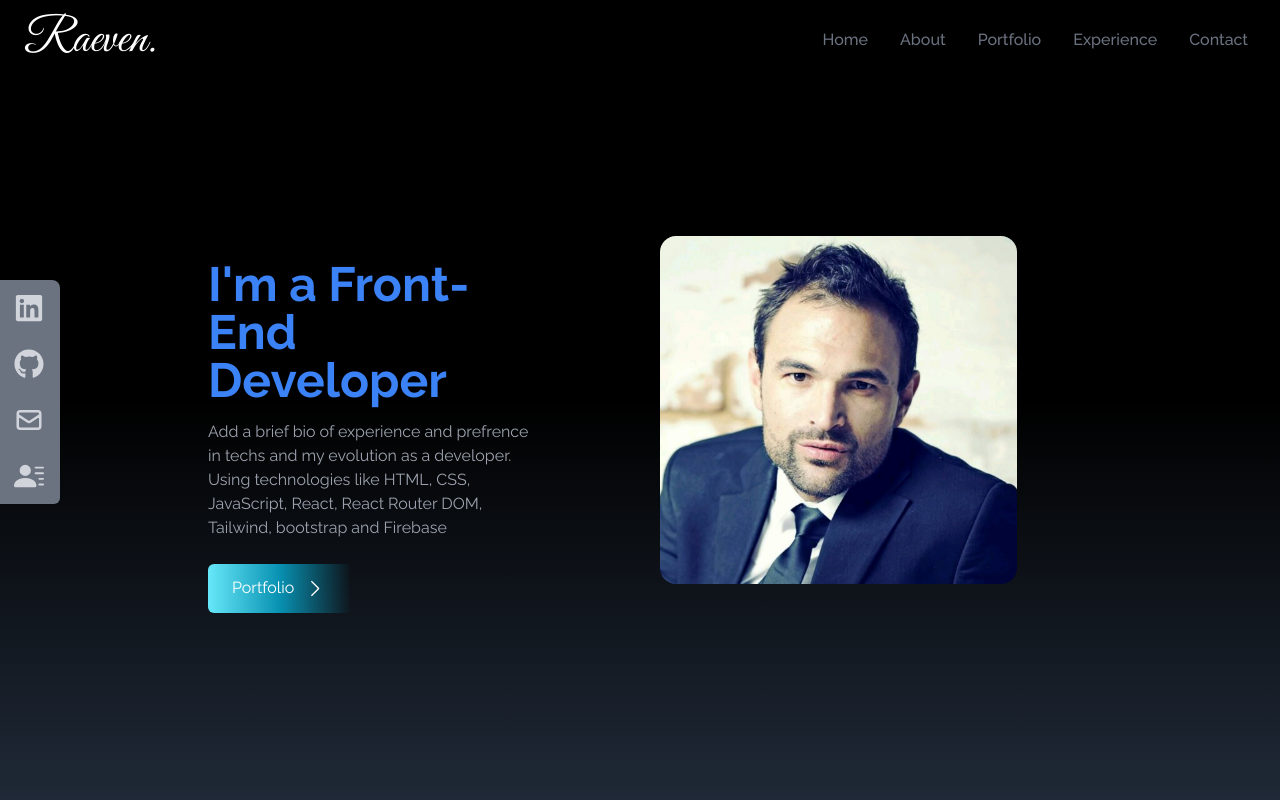
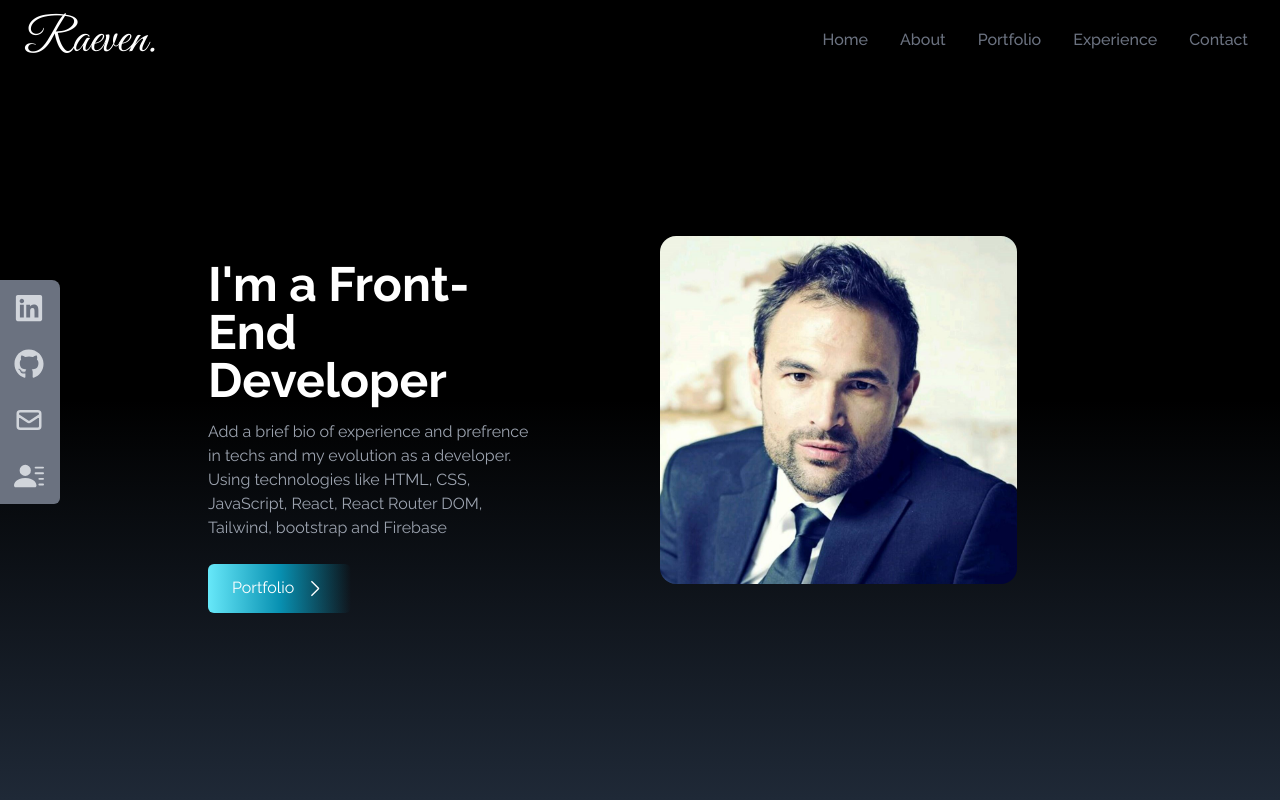
Before and after one commit to RaevenTech/personal-profile-page, a React (Create React App) app in the folder per-port/: page / in a window 1280 px wide. Shown: the top 800 px of the page. Built offline with nearby package versions, Linux system fonts and the light colour scheme.

Commit message:
redeplyed

```diff
--- a/per-port/src/components/Home.js
+++ b/per-port/src/components/Home.js
@@ -15,7 +15,7 @@ const Home = () => {
                               items-center justify-center h-full px-4 md:flex-row "
             >
                 <div className="flex flex-col justify-center h-content md:ml-16 ">
-                    <h2 className="text-4xl sm:text-5xl font-bold  text-blue-500 mt-20">
+                    <h2 className="text-4xl sm:text-5xl font-bold  text-white mt-20">
                         I'm a Front-End Developer
                     </h2>
                     <p id="bio" className="text-gray-400 py-4 max-w-md">
--- a/per-port/src/components/Socials.js
+++ b/per-port/src/components/Socials.js
@@ -40,7 +40,7 @@ const Socials = () => {
                     Resume <BsFillPersonLinesFill size={30} />
                 </>
             ),
-            href: "/reper-port/public/resume-30-8-22.pdf", //" drag and drop CV into the public folder in the file tree (/resume.pdf) goes here",
+            href: "/resume-30-8-22.pdf", //" drag and drop CV into the public folder in the file tree (/resume.pdf) goes here",
             style: "rounded-br-md",
             download: true,
         },
```
